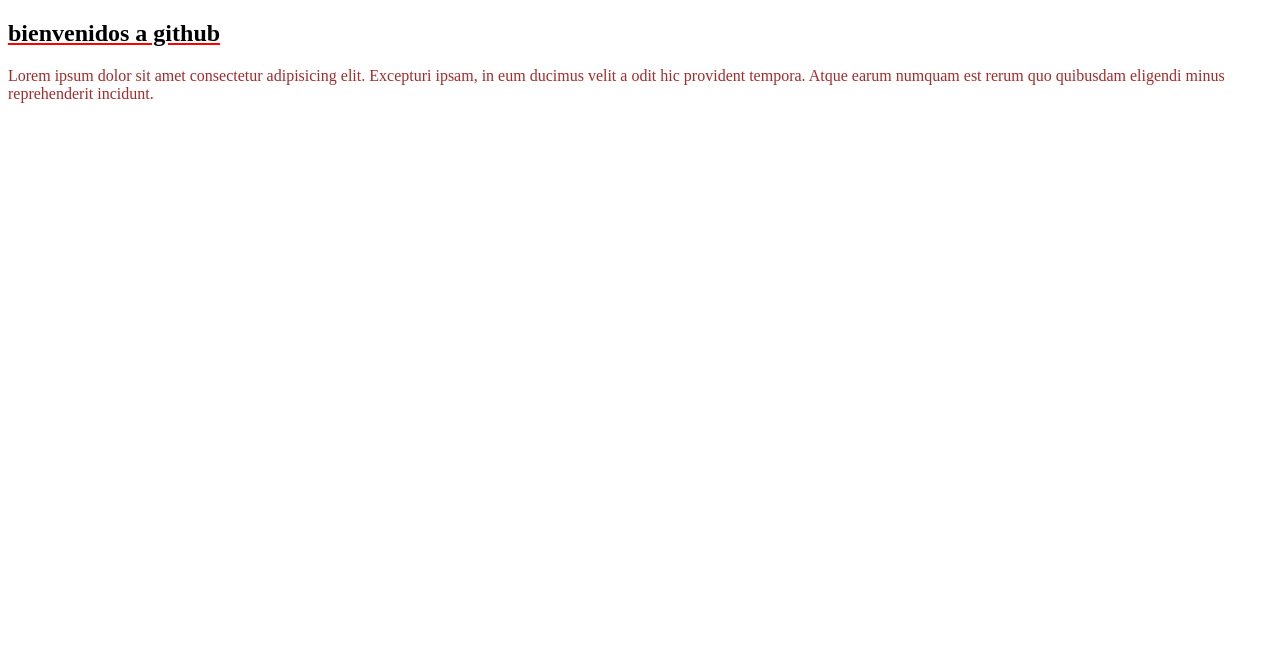
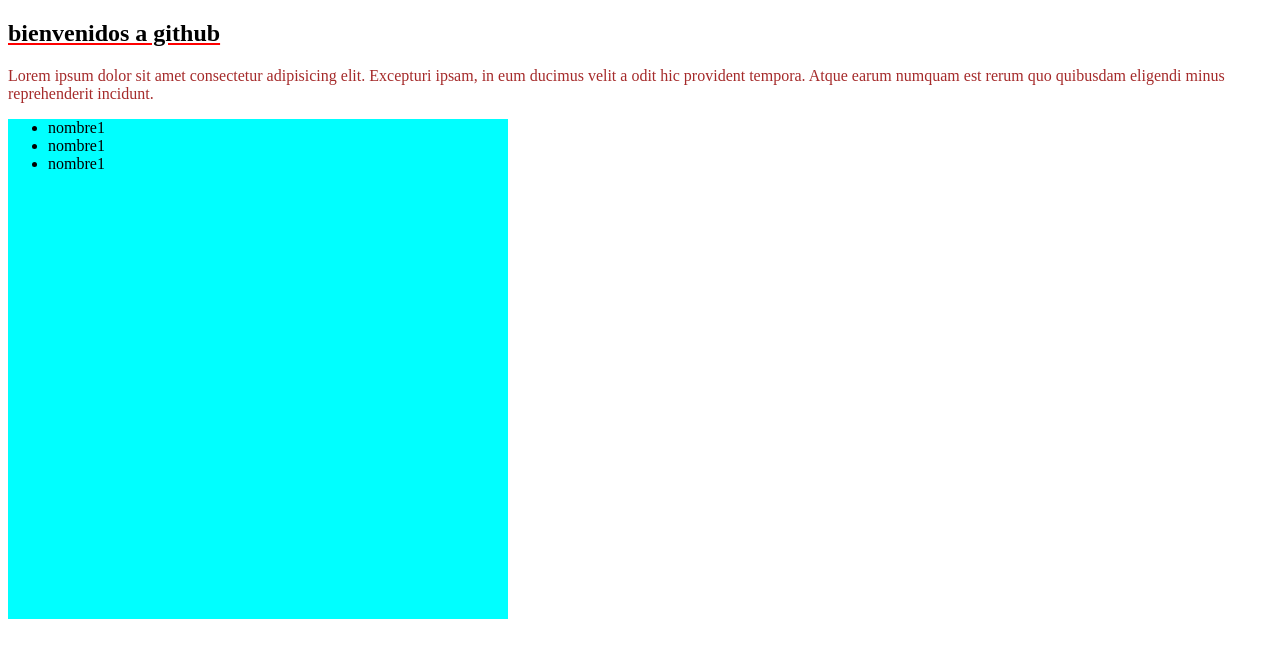
Before and after one commit to codercabral/githubencoder, a plain HTML site: page index.html in a window 1280 px wide. Drawn offline with Linux system fonts and the light colour scheme.

Commit message:
agrego una lista desordenada con estilos para el div

```diff
--- a/estilos.css
+++ b/estilos.css
@@ -4,3 +4,9 @@ h2{
 p{
     color: brown;
 }
+
+div{
+    height: 500px;
+    width: 500px;
+    background-color: aqua;
+}
--- a/index.html
+++ b/index.html
@@ -10,5 +10,12 @@
 <body>
     <h2>bienvenidos a github</h2>
     <p>Lorem ipsum dolor sit amet consectetur adipisicing elit. Excepturi ipsam, in eum ducimus velit a odit hic provident tempora. Atque earum numquam est rerum quo quibusdam eligendi minus reprehenderit incidunt.</p>
+    <div>
+        <ul>
+            <li>nombre1</li>
+            <li>nombre1</li>
+            <li>nombre1</li>
+        </ul>
+    </div>
 </body>
 </html>
```
